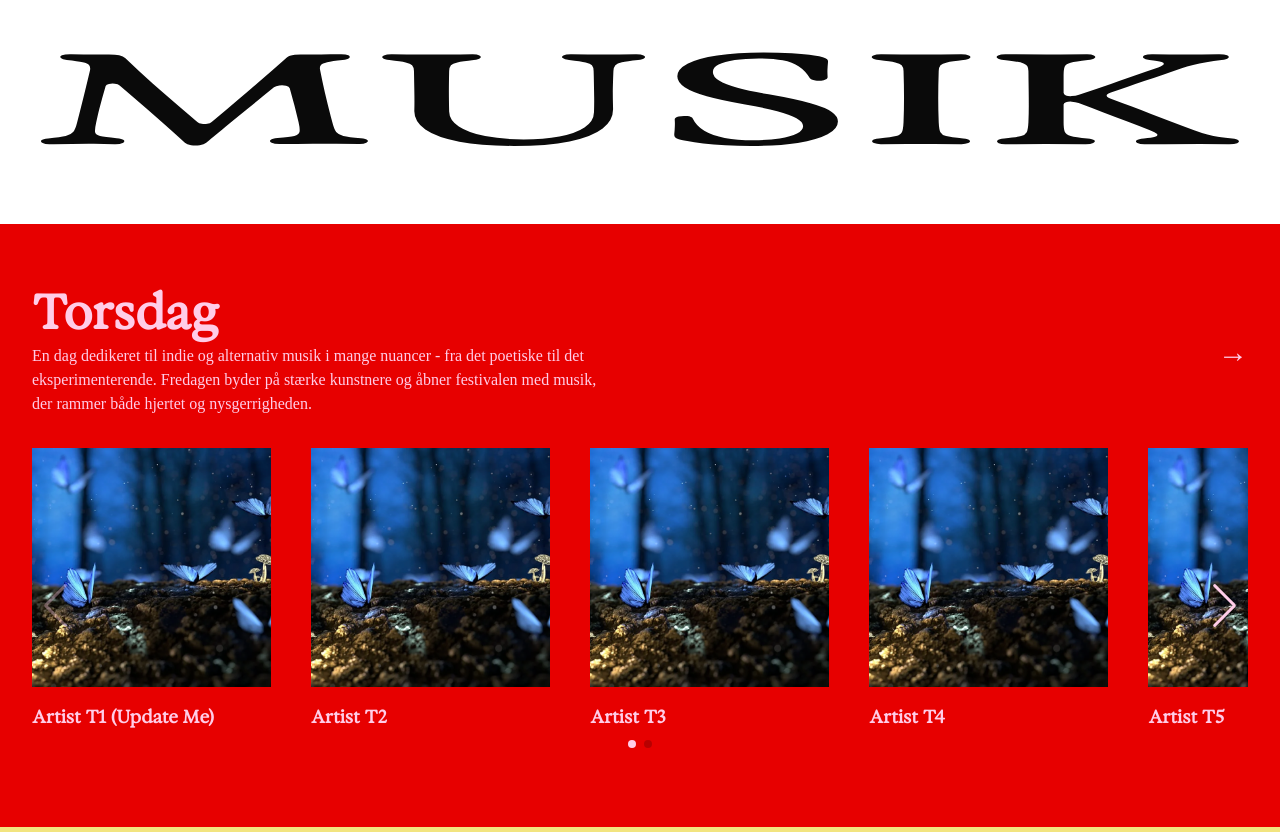
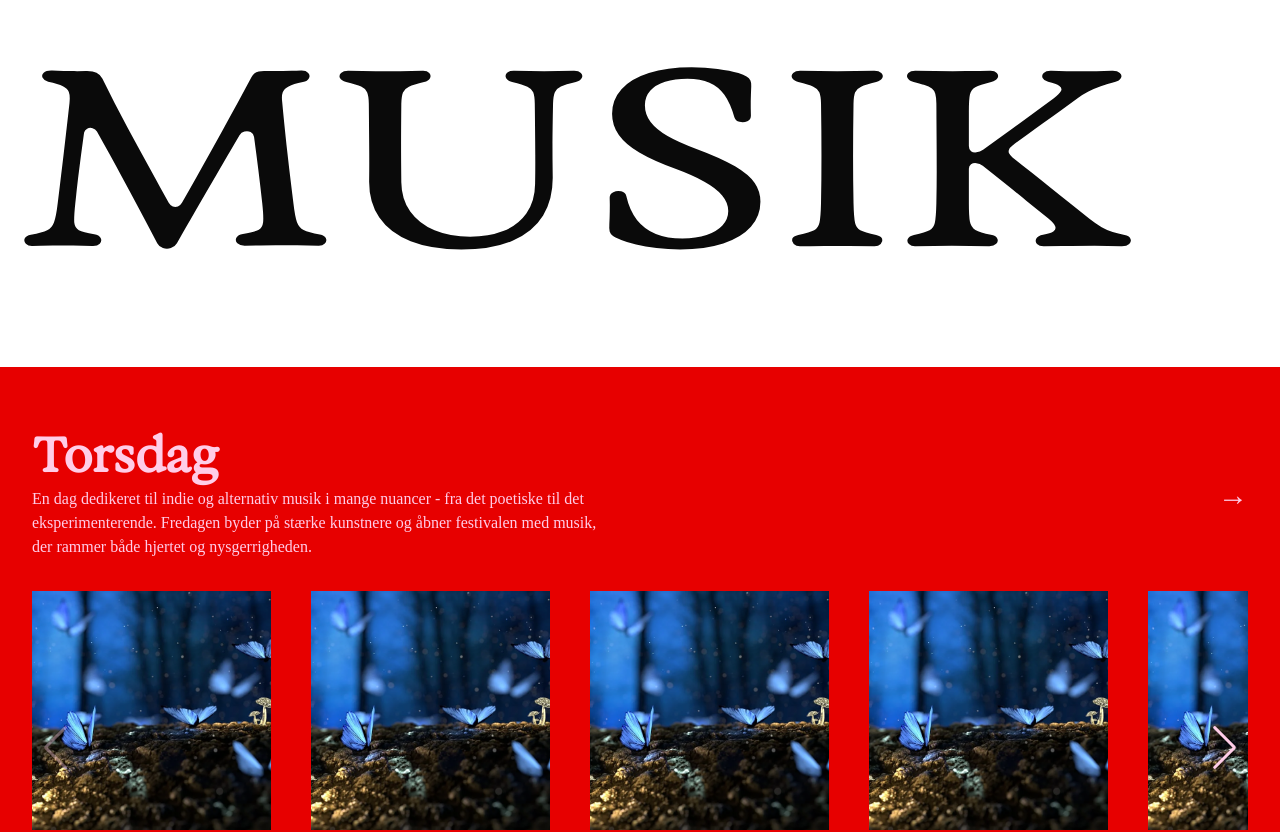
Before and after one commit to axwii/sydforsolenDemo, a Next.js app: page /musik in a window 1280 px wide. Shown: the top 832 px of the page. Built offline with nearby package versions, Linux system fonts and the light colour scheme.

Commit message:
Enhance PageTitle component: add baseFontSize prop for customizable font sizes in multiple pages.

```diff
--- a/src/app/components/ui/PageTitle.tsx
+++ b/src/app/components/ui/PageTitle.tsx
@@ -1,24 +1,37 @@
+import { div } from "framer-motion/client";
+
 interface PageTitleProps {
   title: string;
+  /** Base font size in pixels, default is 100 */
+  baseFontSize?: number;
 }
 
-export default function PageTitle({ title }: PageTitleProps) {
+export default function PageTitle({ title, baseFontSize = 100 }: PageTitleProps) {
   return (
-    <div className="w-full py-8 md:py-12 text-center">
-      <svg viewBox="0 0 1000 100" className="w-full h-auto max-h-[100px] md:max-h-[150px]" aria-label={title}>
+    <div>
+      <div className="container mx-auto px-4 py-16 md:py-24">
+      <svg
+        viewBox="0 0 1000 140"
+        preserveAspectRatio="xMinYMid meet"
+        overflow="visible"
+        className="w-full h-auto max-h-[140px] md:max-h-[210px] overflow-visible"
+        aria-label={title}
+      >
         <text
-          x="50%"
+          x="0"
           y="50%"
           dominantBaseline="middle"
-          textAnchor="middle"
+          textAnchor="start"
           className="font-exposure uppercase fill-current"
-          style={{ fontSize: '100px' }} // This base size is scaled by the SVG's responsive sizing
-          textLength="950" // Adjusts text to fill 95% of the SVG width
+          style={{ fontSize: `${baseFontSize}px` }} // Base font size in px, scaled by SVG
+          textLength="900" // Adjusts text to fill 90% of the SVG width
           lengthAdjust="spacingAndGlyphs"
         >
           {title}
         </text>
       </svg>
+
+      </div>
     </div>
   );
 }
--- a/src/app/musik/page.tsx
+++ b/src/app/musik/page.tsx
@@ -39,7 +39,7 @@ export default function Music() {
 
   return (
     <div className="space-y-0 relative">
-      <PageTitle title="Musik" /> {/* Added PageTitle component */}
+      <PageTitle title="Musik" baseFontSize={200} />
       {programData.map((dayData: DayData) => (
         <DayProgramSection key={dayData.day} dayData={dayData} onArtistClick={openPopup} />
       ))}
--- a/src/app/partnere/page.tsx
+++ b/src/app/partnere/page.tsx
@@ -13,8 +13,9 @@ const partners = [
 
 export default function Partners() {
   return (
+    <div>
+      <PageTitle title="Partnere" baseFontSize={130} />
       <div className="container mx-auto px-4 py-16 md:py-24">
-      <PageTitle title="Partnere" /> {/* Added PageTitle component */}
         <h1 className="text-4xl md:text-6xl font-bold mb-12 md:mb-16 font-exposure">
           Vi samarbejder med dem, der gør en forskel
         </h1>
@@ -40,5 +41,6 @@ export default function Partners() {
           ))}
         </div>
       </div>
+    </div>
   );
 }
--- a/src/app/praktisk/page.tsx
+++ b/src/app/praktisk/page.tsx
@@ -3,7 +3,7 @@
 import { useState } from 'react';
 import { faqData } from '../../lib/faqData';
 import FaqCategory from '../components/ui/FaqCategory';
-import FilterButtons from '../components/FilterButtons';
+import FilterButtons from '../components/ui/FilterButtons';
 import PageTitle from '../components/ui/PageTitle';
 
 export default function PraktiskPage() {
@@ -19,7 +19,7 @@ export default function PraktiskPage() {
 
   return (
     <div>
-      <PageTitle title="Praktisk Information" />
+      <PageTitle title="Praktisk Information" baseFontSize={75} />
       <div className="container mx-auto px-4 py-16 md:py-24">
         {/* <h1 className="text-4xl md:text-6xl font-bold mb-12 md:mb-16 font-exposure text-center md:text-left">
           PRAKTISK INFORMATION
```
Lines whose indentation alone changed are shown as unchanged.
